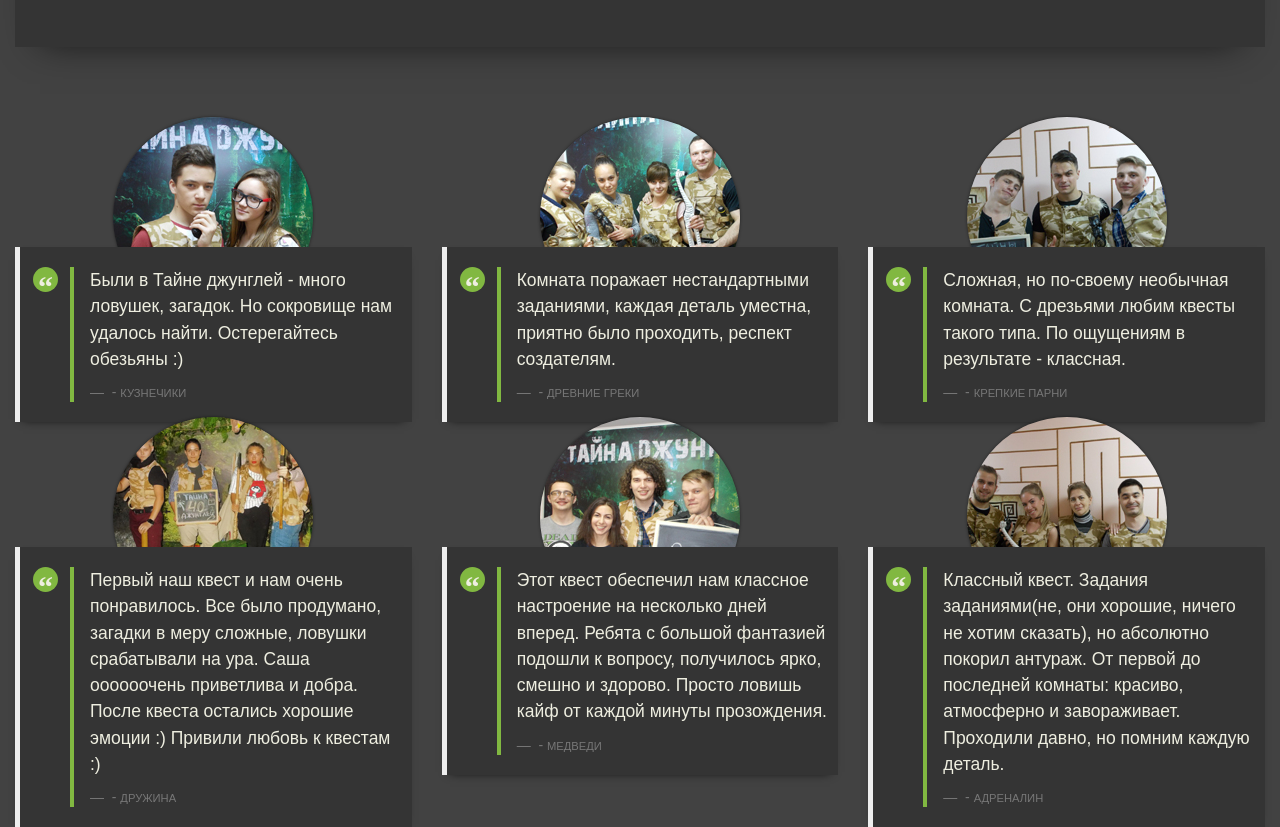
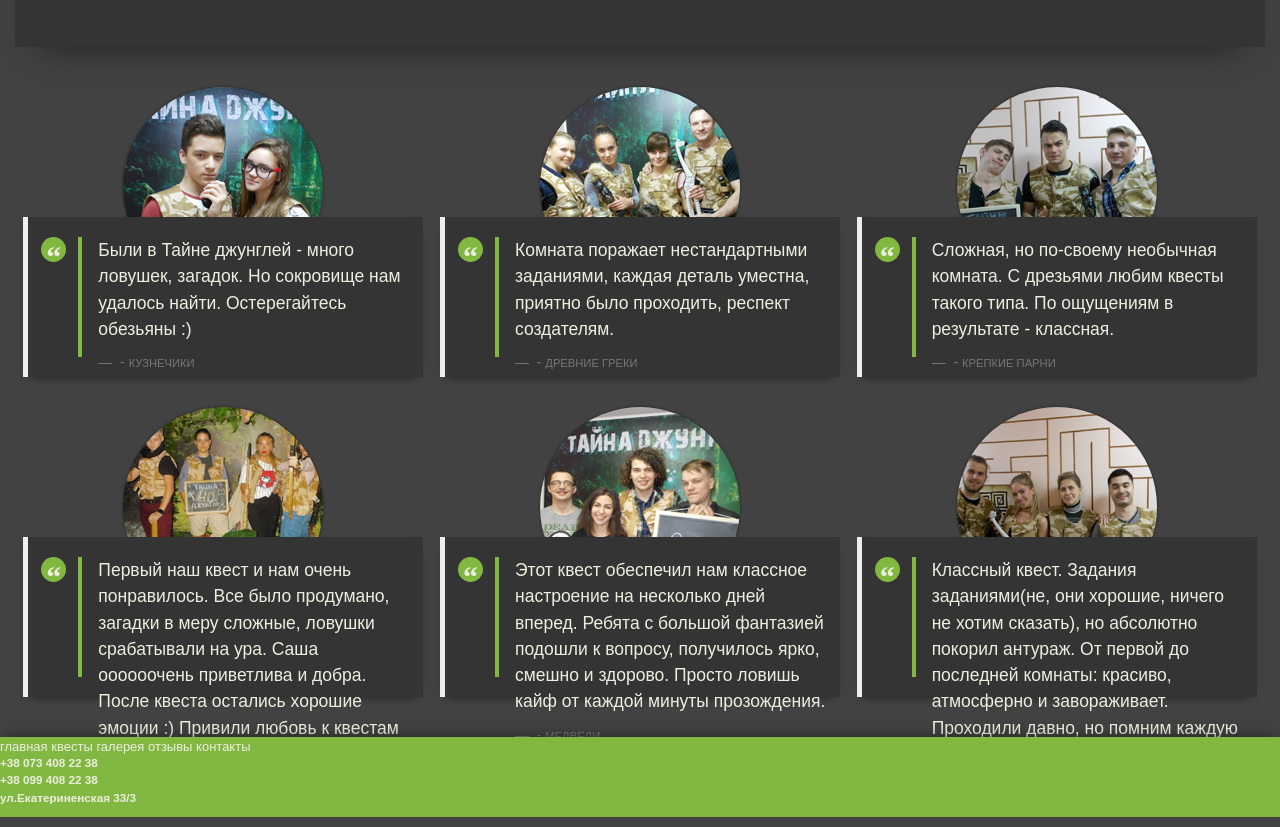
Before and after one commit to goodniko/labirinty, a plain HTML site: page index.html in a window 1280 px wide. Shown: the part 1556-2383 px from the top of the page. Drawn offline with nearby package versions, Linux system fonts and the light colour scheme.

Commit message:
so close to norm

```diff
--- a/index.html
+++ b/index.html
@@ -66,53 +66,7 @@
             </div>
             <div class="col-md-1"></div>
         </div>
-        <!-- <section id='quests' class='pt-section container'>
-                <a href='#квесты' name='квесты'></a>
-                <div class="lab-quests ">
-                    <div class="col-quests">
-                        <h3>ХРАМ СОЛНЦА</h3>
-                        <p>Сеть квест-комнат «Лабиринты» приняла участие в археологических исследованиях и,
-                            наконец-то, в октябре в Одессе открывается музей, посвященный самой таинственной
-                            цивилизации всех времен! Экспонаты, хранящие загадки древнейшей нации, были привезены
-                            со всего мира. Невероятное количество легенд и мифов окутывает остатки этого великого
-                            и таинственного народа… или может это не мифы…? Добро пожаловать в «Храм Солнца»</p>
-                    </div>
-                    <div class="col-quests">
-                        <div class="img-card">
-                            <img class="img-quests"  src="image/sun.jpg" alt="hover"></img>
-                        </div>
-                    </div>
-                </div>
-                <div class="lab-quests">
-                    <div class="col-quests">
-                        <div class="img-card">
-                            <img class="img-quests"  src="image/taina-jungley.jpg" alt="hover"></img>
-                        </div>
-                    </div>
-                    <div class="col-quests">
-                        <h3>ТАЙНА ДЖУНГЛЕЙ</h3>
-                            <p>Ваша детская мечта стать знаменитым охотником за сокровищами начала воплощаться
-                                в жизнь. Вам осталось совсем чуть-чуть до одного из величайших открытий в истории.
-                                Как и любой искатель приключений, вы готовы на многое ради заветного сокровища,
-                                которое превращает легенду в реальность. Но помните, помимо сокровищ, коварные
-                                джунгли прячут в себе опасные ловушки, которые могут и вас превратить в легенду.</p>
-                    </div>
-                </div>
-                <div class="lab-quests">
-                    <div class="col-quests">
-                        <h3>СЕМЬ</h3>
-                            <p>Никто не знает насколько может перевернуться сознание человека после аварии. Даже самый милый
-                                и добрый человек может превраться в безжалостного маньяка. Хватит ли тебе смелости
-                                покопаться в мозгах у серийного убийцы?</p>
-                    </div>
-                    <div class="col-quests">
-                        <div class="img-card">
-                            <img class="img-quests"  src="image/seven.jpg" alt="hover"></img>
-                        </div>
-                    </div>
-                </div>
-            </section>
-        -->
+
 
         <div id="quests">
             <a href='#квесты' name='квесты'></a>
@@ -186,7 +140,7 @@
             </div>
         </div>
 
-        <section class="variable slider">
+        <section id="gallery" class="variable slider">
             <a href='#галерея' name='галерея'></a>
             <div><img src="image/thumbs/1th.jpg" /></div>
             <div><img src="image/thumbs/2th.jpg" /></div>
@@ -207,15 +161,14 @@
             <div><img src="image/thumbs/18th.jpg" /></div>
         </section>
 
-        <div id='review'>
+        <section id='review'>
             <a href='#отзывы' name='отзывы'></a>
             <!-- <div>
                 <iframe width="960" height="480" src="https://www.youtube.com/embed/KDQOIiaKUoc" frameborder="0" allowfullscreen></iframe>
             </div> -->
-            <div class="row top-review">
-                <div class="review-content col-md-4 " style="margin-top: 100px">
-                    <div class="row"><img src="image/thumbs/18th.jpg" class="img-circle"></div>
-                    <div>
+            <div id="rev1" class="review-content">
+                <img src="image/thumbs/18th.jpg" class="img-circle">
+
                 <blockquote>
                     Были в Тайне джунглей - много ловушек, загадок. Но сокровище нам удалось найти. Остерегайтесь обезьяны :)
                     <footer>
@@ -223,11 +176,11 @@
                         <cite>Кузнечики</cite>
                     </footer>
                 </blockquote>
+
             </div>
-                </div>
-                <div class="review-content col-md-4 ">
-                    <div class="row"><img src="image/thumbs/16th.jpg" class="img-circle"></div>
-                    <div>
+            <div id="rev2" class="review-content">
+                <img src="image/thumbs/16th.jpg" class="img-circle">
+
                 <blockquote>
                     Комната поражает нестандартными заданиями, каждая деталь уместна, приятно было проходить, респект создателям.
                     <footer>
@@ -235,11 +188,11 @@
                         <cite>Древние греки</cite>
                     </footer>
                 </blockquote>
+
             </div>
-                </div>
-                <div class="review-content col-md-4 ">
-                    <div class="row"><img src="image/thumbs/15th.jpg" class="img-circle"></div>
-                    <div>
+            <div id="rev3" class="review-content">
+                <img src="image/thumbs/15th.jpg" class="img-circle">
+
                 <blockquote>
                     Сложная, но по-своему необычная комната. С дрезьями любим квесты такого типа. По ощущениям в результате - классная.
                     <footer>
@@ -247,13 +200,11 @@
                         <cite>Крепкие парни</cite>
                     </footer>
                 </blockquote>
+
             </div>
-                </div>
-            </div>
-            <div class="row bot-review">
-                <div class="review-content col-md-4">
-                    <div class="row"><img src="image/thumbs/9th.jpg" class="img-circle"></div>
-                    <div>
+            <div id="rev4" class="review-content">
+                <img src="image/thumbs/9th.jpg" class="img-circle">
+
                 <blockquote>
                     Первый наш квест и нам очень понравилось. Все было продумано, загадки в меру сложные, ловушки срабатывали на ура. Саша оооооочень
                     приветлива и добра. После квеста остались хорошие эмоции :) Привили любовь к квестам :)
@@ -262,12 +213,12 @@
                         <cite>Дружина</cite>
                     </footer>
                 </blockquote>
-                    </div>
+
             </div>
 
-                <div class="review-content col-md-4 ">
-                    <div class="row"><img src="image/thumbs/2th.jpg" class="img-circle"></div>
-                    <div>
+            <div id="rev5" class="review-content">
+                <img src="image/thumbs/2th.jpg" class="img-circle">
+
                 <blockquote>
                     Этот квест обеспечил нам классное настроение на несколько дней вперед. Ребята с большой фантазией подошли к вопросу, получилось
                     ярко, смешно и здорово. Просто ловишь кайф от каждой минуты прозождения.
@@ -276,12 +227,11 @@
                         <cite>Медведи</cite>
                     </footer>
                 </blockquote>
-                    </div>
+
             </div>
 
-                <div class="review-content col-md-4 ">
-                    <div class="row"><img src="image/thumbs/17th.jpg" class="img-circle"></div>
-                    <div>
+            <div id="rev6" class="review-content">
+                <img src="image/thumbs/17th.jpg" class="img-circle">
                 <blockquote>
                     Классный квест. Задания заданиями(не, они хорошие, ничего не хотим сказать), но абсолютно покорил антураж. От первой до последней
                     комнаты: красиво, атмосферно и завораживает. Проходили давно, но помним каждую деталь.
@@ -291,16 +241,23 @@
                     </footer>
                 </blockquote>
             </div>
+        </section>
+
+
     </div>
-            </div>
-        </div>
-    </div>
-    <footer>
+        <footer class="footer">
             <a href='#контакты' name='контакты'></a>
-        <div class="social-contact">
+            <div class="">
+                <a href='#главная'>главная</a>
+                <a href='#квесты'>квесты</a>
+                <a href='#галерея'>галерея</a>
+                <a href='#отзывы'>отзывы</a>
+                <a href='#контакты'>контакты</a>
             </div>
             <div class="contact">
-
+                <h5>+38 073 408 22 38</h5>
+                <h5>+38 099 408 22 38</h5>
+                <h5>ул.Екатериненская 33/3</h5>
             </div>
 
         </footer>
--- a/stylesheet/style.css
+++ b/stylesheet/style.css
@@ -11,11 +11,12 @@ body {
     overflow-x: hidden;
 }
 
-#home, #quests, .slider, #review {
+#home, #quests, .slider, #review  {
     position: relative;
     top: 230px;
     margin: 0;
 }
+
 
 .lab-view {
     text-align: center;
@@ -170,32 +171,35 @@ button:focus {
     border-radius: 50%;
     margin: 0 auto;
     box-shadow: 0px 0px 3px 0px rgba(0, 0, 0, .5);
-
 }
 
 #review img {
     margin: 0 auto;
     position: relative;
     top: -130px;
-
 }
 #review {
-    margin: 100px auto 0;
+    margin: 50px auto 0;
+    display: flex;
+    flex-wrap: wrap;
 }
 .review-content {
-    margin-top: 100px;
+    width: 400px;
+    margin: 120px auto 0;
+    display: flex;
+    flex-wrap: wrap;
 }
-
-#review blockquote {
+.review-content blockquote {
     position: absolute;
-    top: 0px;
+    width: 400px;
+    height: 160px;
     padding: 20px 10px 20px 70px;
     margin-right: 15px;
     background: #343434;
     color: #eeeee0;
     box-shadow: 0px 5px 10px -8px rgba(0, 0, 0, 1);
 }
-#review blockquote:before {
+.review-content blockquote:before {
     content: "\201C";
     font-family: serif;
     position: absolute;
@@ -211,7 +215,7 @@ button:focus {
     text-align: center;
     line-height: 40px;
 }
-#review blockquote::after {
+.review-content blockquote::after {
     content: "";
     width: 4px;
     background: #81B841;
@@ -228,6 +232,30 @@ button:focus {
     font-size: 0.8em;
     text-transform: uppercase;
 }
+
+/* Footer */
+.footer {
+    background: #81B841;
+    margin: 0px;
+    width: 100vw;
+    position: relative;
+    bottom: -230px;
+    height: 80px;
+    box-shadow: 0 0 17px -6px rgba(0, 0, 0, 1);
+
+}
+.footer h5 {
+    font-weight: bold;
+    font-size: 0.9em;
+}
+.footer a {
+    color: #eeeee0;
+}
+.footer a:hover {
+    text-decoration: none
+}
+
+
 
 @media screen and (max-width: 950px) {
     #home, #quests {
@@ -253,11 +281,49 @@ button:focus {
     .slider, #review {
         position: relative;
         top: 120px;
+
     }
-    .top-review .review-content {
-        margin-bottom: 50px;
+    #review {
+       margin: 100px 20px 0;
     }
-    .bot-review .review-content {
-        margin-bottom: 120px;
+    .review-content {
+       width: 280px;
     }
+    .review-content blockquote {
+        width: 280px;
+        height: auto;
+    }
+    #rev1 {
+        margin-top: 80px;
+    }
+    #rev2 {
+
+    }
+    #rev3 {
+        margin-top: 140px;
+    }
+    #rev4 {
+        margin-top: 140px;
+    }
+    #rev5 {
+        margin-top: 210px;
+    }
+    #rev6 {
+        margin-top: 195px;
+    }
+    /* .top-review .review-content{
+        margin-bottom: 110px;
+    }
+    .bot-review {
+
+    } */
+
 }
+
+@media screen and (min-width: 1370px) {
+    #home, #quests, #review, #gallery  {
+        width: 70%;
+        margin: auto;
+    }
+
+}
```
Lines whose indentation alone changed are shown as unchanged.
